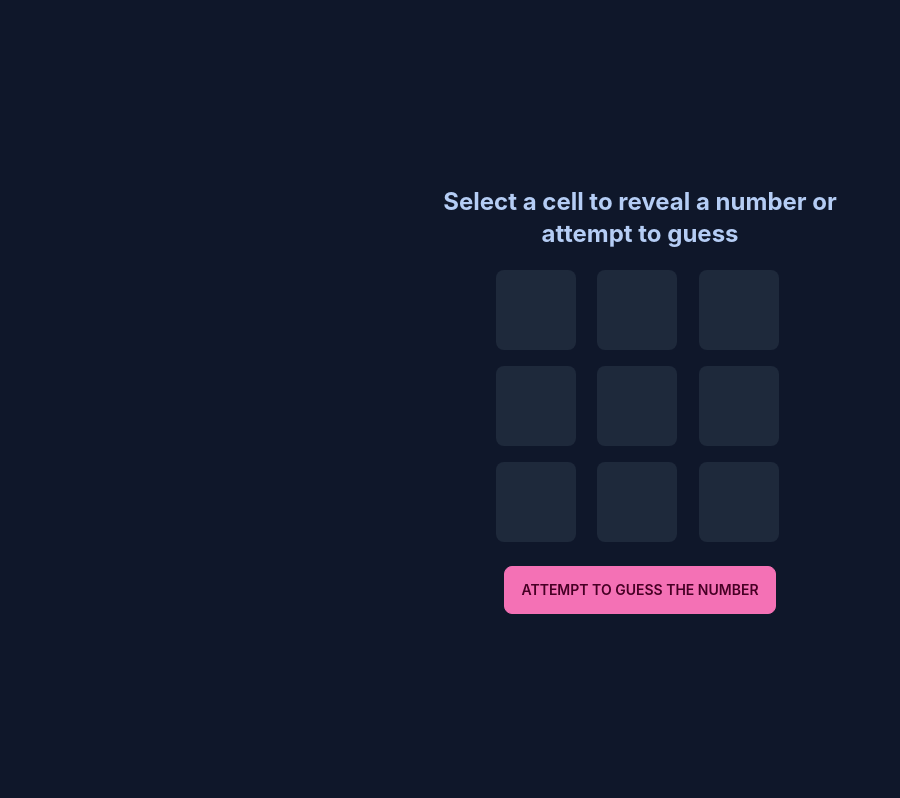
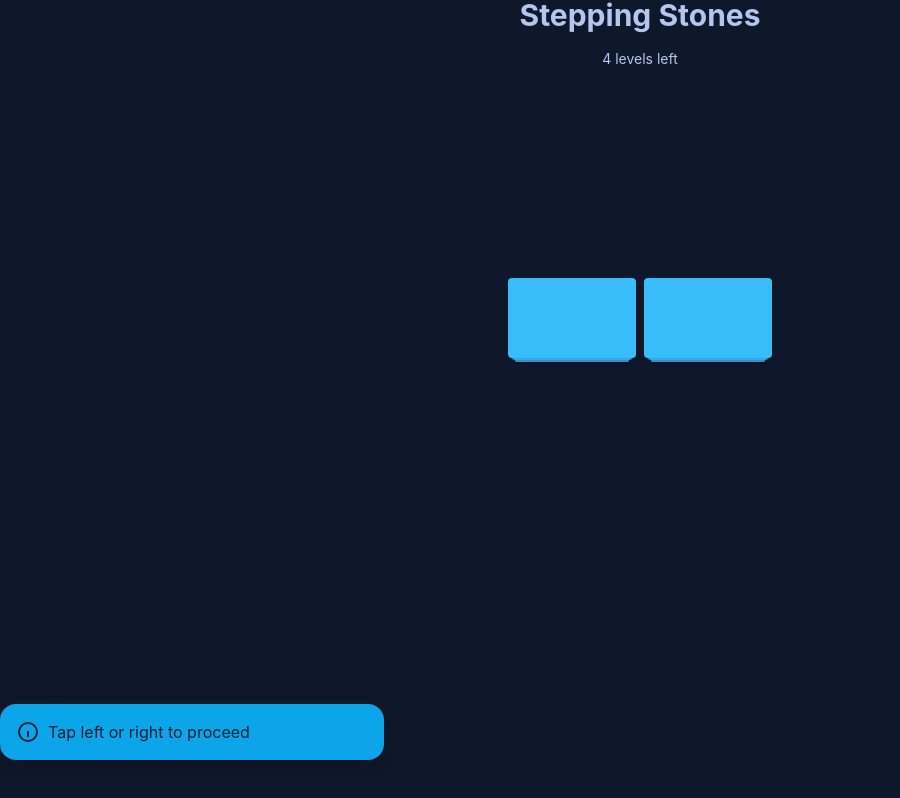
Before and after one commit to abouthugo/RoN, a Next.js app: page /game in a window 1280 px wide. Shown: the whole page, without its empty margins (0-900 px from the left). Built offline with nearby package versions, Linux system fonts and the light colour scheme.

Commit message:
implementing glass stepping stones game

```diff
--- /dev/null
+++ b/components/Game/GlassSteppingStones.tsx
@@ -0,0 +1,164 @@
+import { useState } from 'react'
+
+const totalLevels = 4
+const initialStack = generateStack(totalLevels)
+export default function GlassSteppingStones() {
+  const [stack, setstack] = useState<StackItemType[]>(initialStack)
+  const [activeLevel, setActiveLevel] = useState(0)
+  const [gameOver, setGameOver] = useState(false)
+  const [firstTime, setFirstTime] = useState(true)
+
+  const handleOnPick = (s: StackItemType, wing: 'r' | 'l') => {
+    if (s.position > activeLevel) return
+    if (firstTime) setFirstTime(false)
+    const correctChoice =
+      (wing === 'r' && s.bin === 0) || (s.bin === 1 && wing === 'l')
+    const newStack = stack.map((si) => {
+      if (si.position === s.position) {
+        if (correctChoice) return { ...si, popped: true }
+        else return { ...si, broken: wing } // here is game over for the player
+      }
+      return si
+    })
+    setstack(newStack)
+    if (correctChoice) {
+      if (activeLevel + 1 >= totalLevels) {
+        setTimeout(() => {
+          setGameOver(true)
+          setActiveLevel(activeLevel + 1)
+        }, 250)
+      } else setActiveLevel(activeLevel + 1)
+    } else
+      setTimeout(() => {
+        setGameOver(true)
+        setActiveLevel(-1)
+      }, 250)
+  }
+  const StackComp = () => {
+    const bgSwitch = (n) => {
+      switch (true) {
+        case gameOver:
+          return 'bg-neutral-focus'
+        case n % 3 === 0:
+          return 'bg-accent text-accent-content'
+        case n % 3 === 2:
+          return 'bg-secondary text-secondary-content'
+        default:
+          return 'bg-primary text-primary-content'
+      }
+    }
+
+    const mapper = (reverse = false) => {
+      return function StackItem(s: StackItemType, i: number) {
+        const commonStyles =
+          'transition-all ease-in-out delay-150 grid w-32 h-20 rounded bg-primary text-primary-content place-content-center cursor-pointer shadow'
+        if (s.popped) return
+        const isBroken =
+          (reverse && s.broken === 'r') || (!reverse && s.broken === 'l')
+        return (
+          <div
+            className={`${commonStyles} ${bgSwitch(i)} ${
+              isBroken && 'invisible '
+            }`}
+            style={{ perspective: '100px' }}
+            key={s.position}
+            onClick={() => handleOnPick(s, !reverse ? 'l' : 'r')}
+          >
+            {!s.masked && (reverse ? (s.bin === 1 ? 0 : 1) : s.bin)}
+          </div>
+        )
+      }
+    }
+
+    return (
+      <>
+        <div className="stack">{stack.map(mapper())}</div>
+        <div className="stack">{stack.map(mapper(true))}</div>
+      </>
+    )
+  }
+
+  const handleOnReset = () => {
+    setstack(generateStack(totalLevels))
+    setActiveLevel(0)
+    setGameOver(false)
+  }
+
+  const AlertElement = () => {
+    return (
+      <div className="alert alert-info shadow-lg absolute bottom-10 w-96">
+        <div>
+          <svg
+            xmlns="http://www.w3.org/2000/svg"
+            fill="none"
+            viewBox="0 0 24 24"
+            className="stroke-current flex-shrink-0 w-6 h-6"
+          >
+            <path
+              stroke-lineCap="round"
+              stroke-lineJoin="round"
+              strokeWidth="2"
+              d="M13 16h-1v-4h-1m1-4h.01M21 12a9 9 0 11-18 0 9 9 0 0118 0z"
+            ></path>
+          </svg>
+          <span>Tap left or right to proceed</span>
+        </div>
+      </div>
+    )
+  }
+
+  const message = () => {
+    switch (true) {
+      case gameOver && activeLevel === totalLevels:
+        return 'YOU WIN! 🎉'
+      case gameOver && activeLevel < 0:
+        return '❌ Game over ❌'
+      default:
+        return `${totalLevels - activeLevel} levels left`
+    }
+  }
+
+  return (
+    <div className="grid grid-cols-12 gap-4 grid-rows-10 w-screen h-screen">
+      <div className="col-span-12 row-span-1 row-start-1 box-border text-center flex justify-center items-center flex-col">
+        <div className="text-3xl font-bold mb-4">Stepping Stones</div>
+        <div className="text-sm ">{message()}</div>
+      </div>
+      <div className="col-span-10 col-start-2 row-span-6 box-border text-center flex justify-center items-center gap-2">
+        <StackComp />
+      </div>
+      <div className="col-span-12 row-span-1 box-border text-center flex justify-center items-center">
+        {gameOver && (
+          <button className="btn btn-primary" onClick={handleOnReset}>
+            Reset
+          </button>
+        )}
+      </div>
+      {firstTime && <AlertElement />}
+    </div>
+  )
+}
+
+function generateStack(n: number): StackItemType[] {
+  const switches = Array(n)
+    .fill(1)
+    .map((_, i) => {
+      return {
+        bin: Math.round(Math.random()),
+        position: i,
+        popped: false,
+        masked: true,
+        broken: null
+      }
+    })
+
+  return switches
+}
+
+type StackItemType = {
+  bin: number
+  position: number
+  popped: boolean
+  masked: boolean
+  broken: 'r' | 'l' | null
+}
--- a/pages/game.tsx
+++ b/pages/game.tsx
@@ -1,6 +1,7 @@
+import GlassSteppingStones from '../components/Game/GlassSteppingStones'
 import GreenLightRedLight from '../components/Game/GreenLightRedLight'
 import NumberGuesser from '../components/Game/NumberGuesser'
 
 export default function GamePage() {
-  return <NumberGuesser />
+  return <GlassSteppingStones />
 }
```
